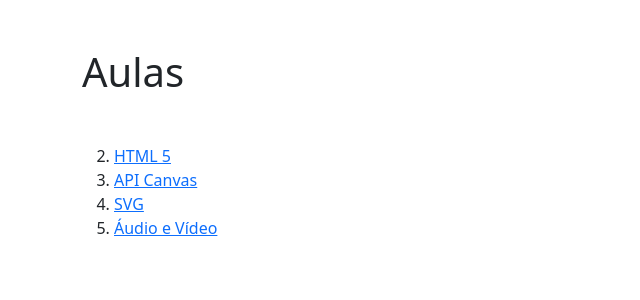
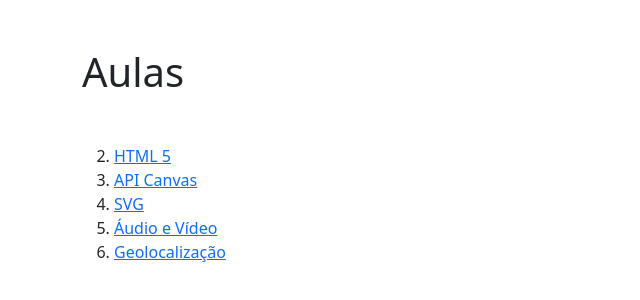
Before and after one commit to lcgds/ari, a plain HTML site: page index.html in a window 1280 px wide. Shown: the whole page, without its empty margins (0-640 px from the left). Drawn offline with nearby package versions, Linux system fonts and the light colour scheme.

Commit message:
Update index.html

```diff
--- a/index.html
+++ b/index.html
@@ -25,6 +25,7 @@
                 <a href="./Aula-04">SVG</a>
             </li>
             <li><a href="./Aula-05/">Áudio e Vídeo</a></li>
+            <li><a href="./Aula-06/">Geolocalização</a></li>
         </ol>
     </main>
 </body>
```
